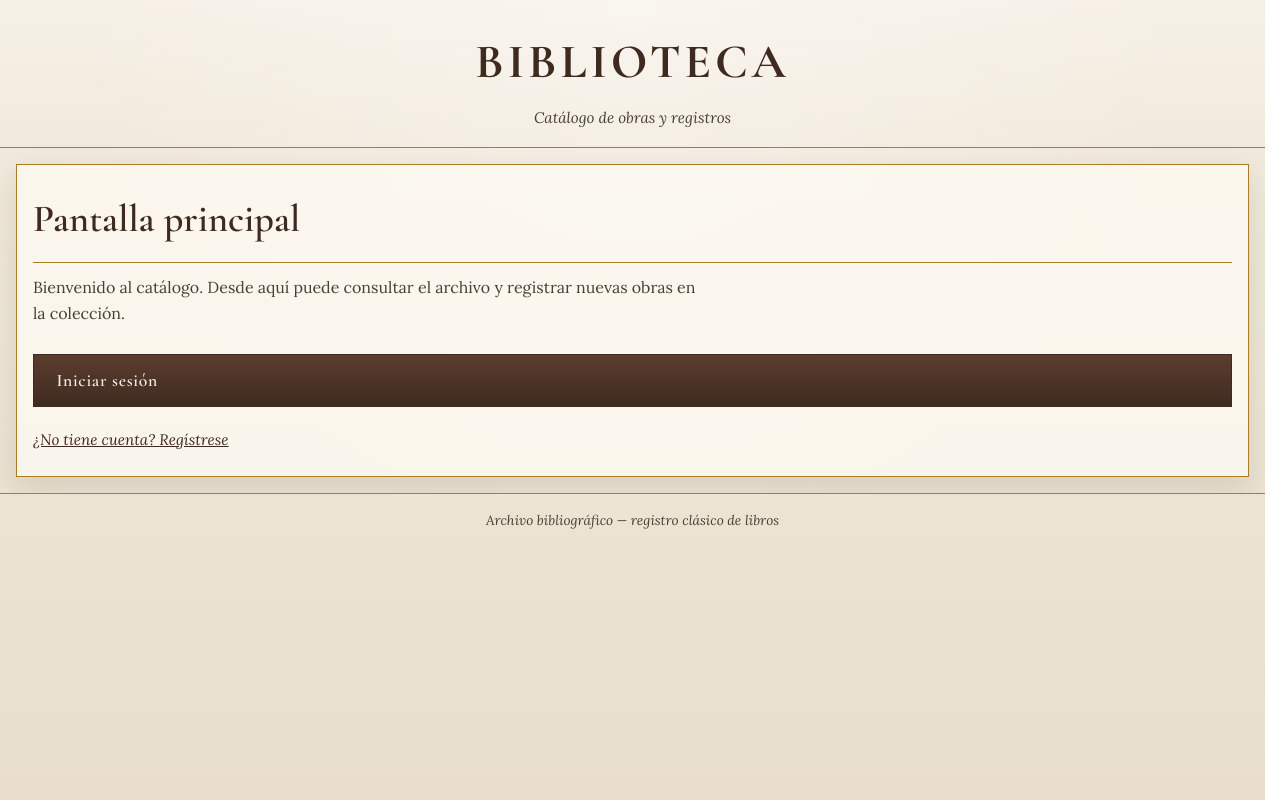
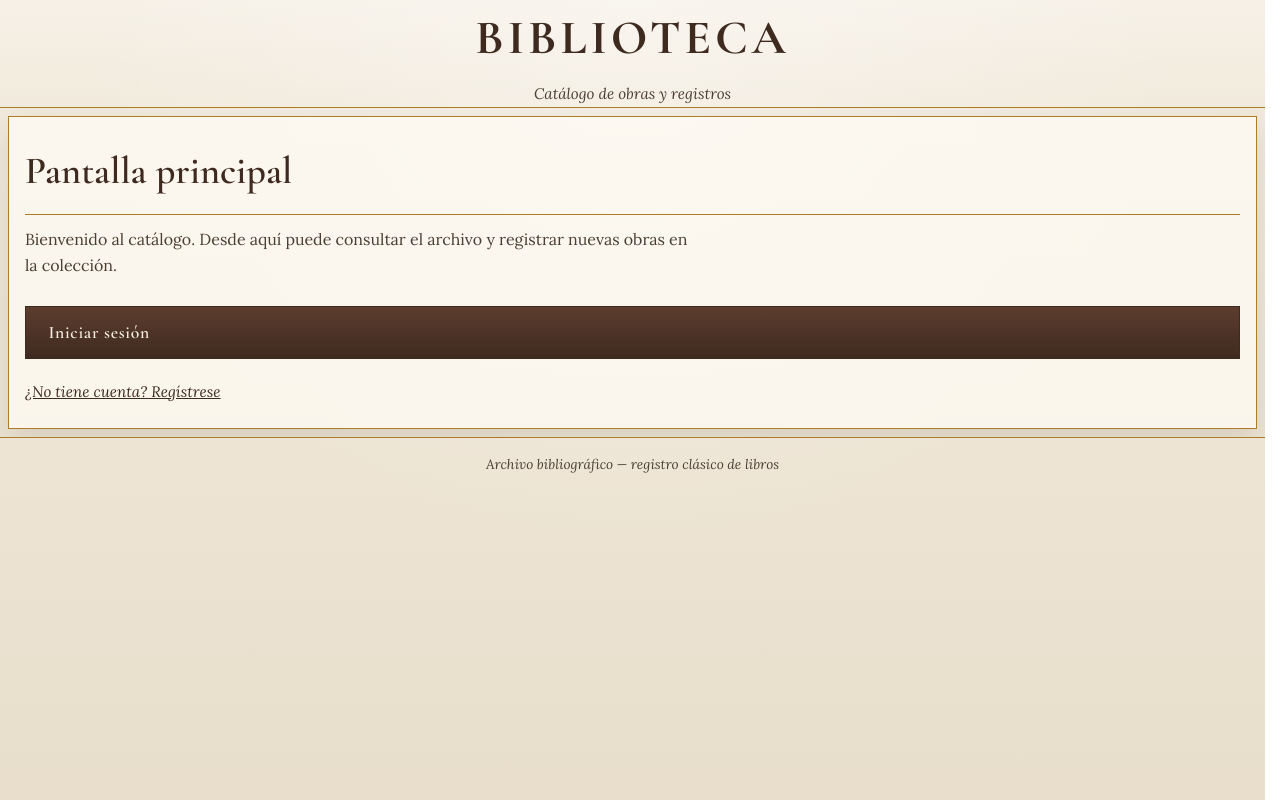
Before and after one commit to ji-web534/biblioteca-inteligente, a React (Vite) app in the folder frontend/: page / in a window 1280 px wide. Built offline with nearby package versions, Linux system fonts and the light colour scheme.

Commit message:
fix(global): eliminar separacion entre header y main - .library-header padding: 1.5rem 0 1rem → 0 - .library-main padding: 1rem → 0.5rem - Layout compacto sin gaps

```diff
--- a/frontend/src/index.css
+++ b/frontend/src/index.css
@@ -56,7 +56,7 @@ body {
 }
 
 .library-header {
-  padding: 1.5rem 0 1rem;
+  padding: 0;
   text-align: center;
   border-bottom: 1px solid var(--border);
   background: linear-gradient(180deg, rgba(255, 255, 255, 0.25), transparent);
@@ -84,7 +84,7 @@ body {
   width: 100%;
   max-width: 100%;
   margin: 0 auto;
-  padding: 1rem;
+  padding: 0.5rem;
   box-sizing: border-box;
   overflow: hidden;
 }
```
